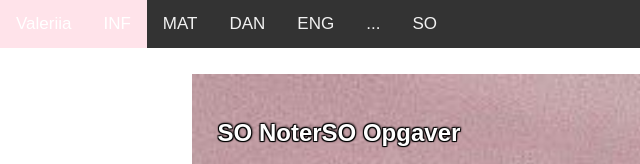
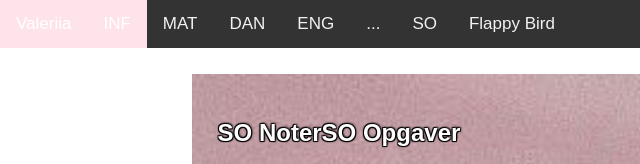
Before and after one commit to baleravalera/baleravalera.github.io, a plain HTML site: page so.html in a window 1280 px wide. Shown: the top 164 px of the page, 0-640 px from the left. Drawn offline with Linux system fonts and the light colour scheme.

Commit message:
Update so.html

```diff
--- a/so.html
+++ b/so.html
@@ -16,6 +16,7 @@
             <a href="engelsk.html">ENG</a>
             <a href="dotdotdot.html">...</a>
             <a href="so.html">SO</a>
+            <a href="flappybird-clone-main/beginnerversion/index.html">Flappy Bird</a>
             <a href="javascript:void(0);" class="icon" onclick="myFunction()">
               <i class="fa fa-bars"></i>
             </a>
```
